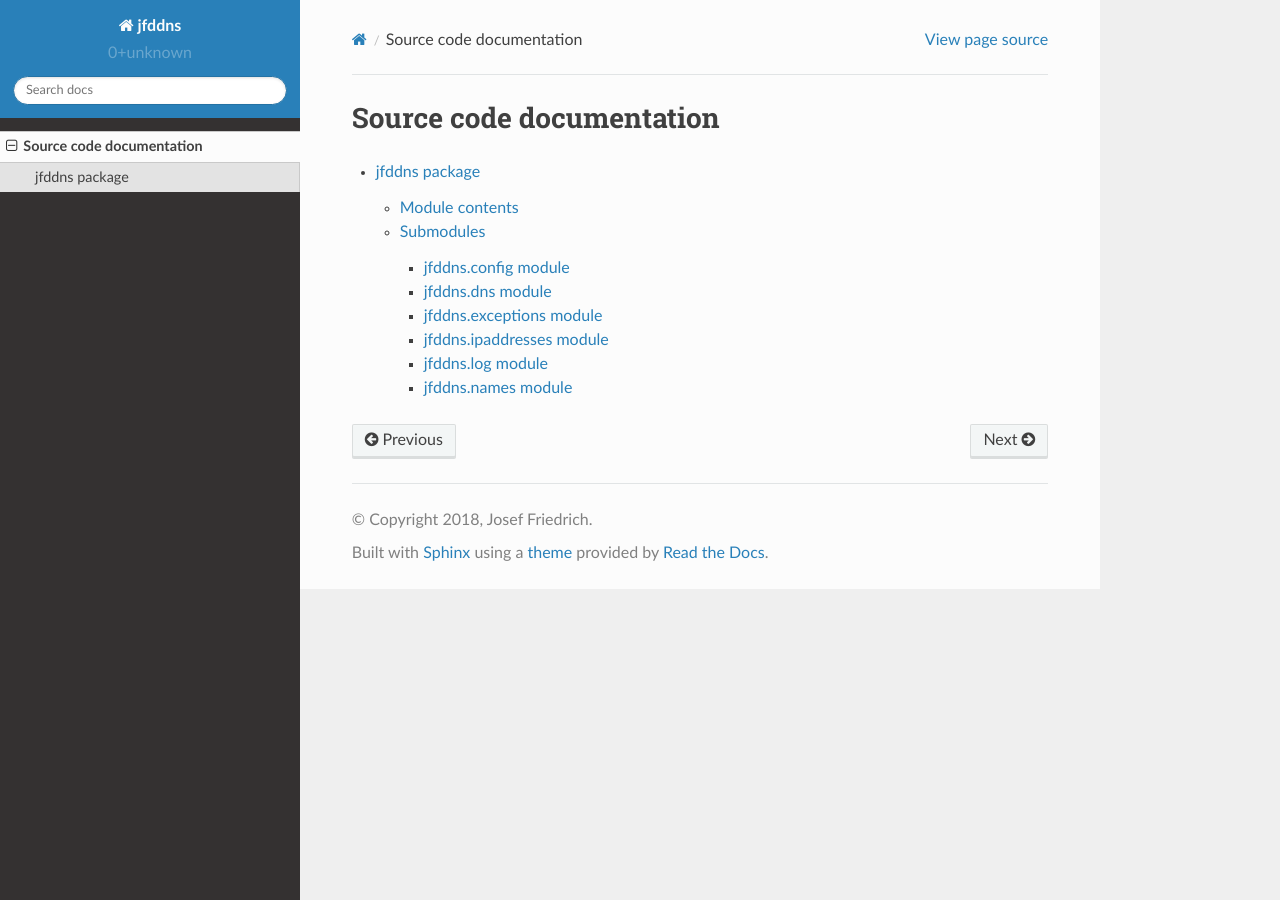
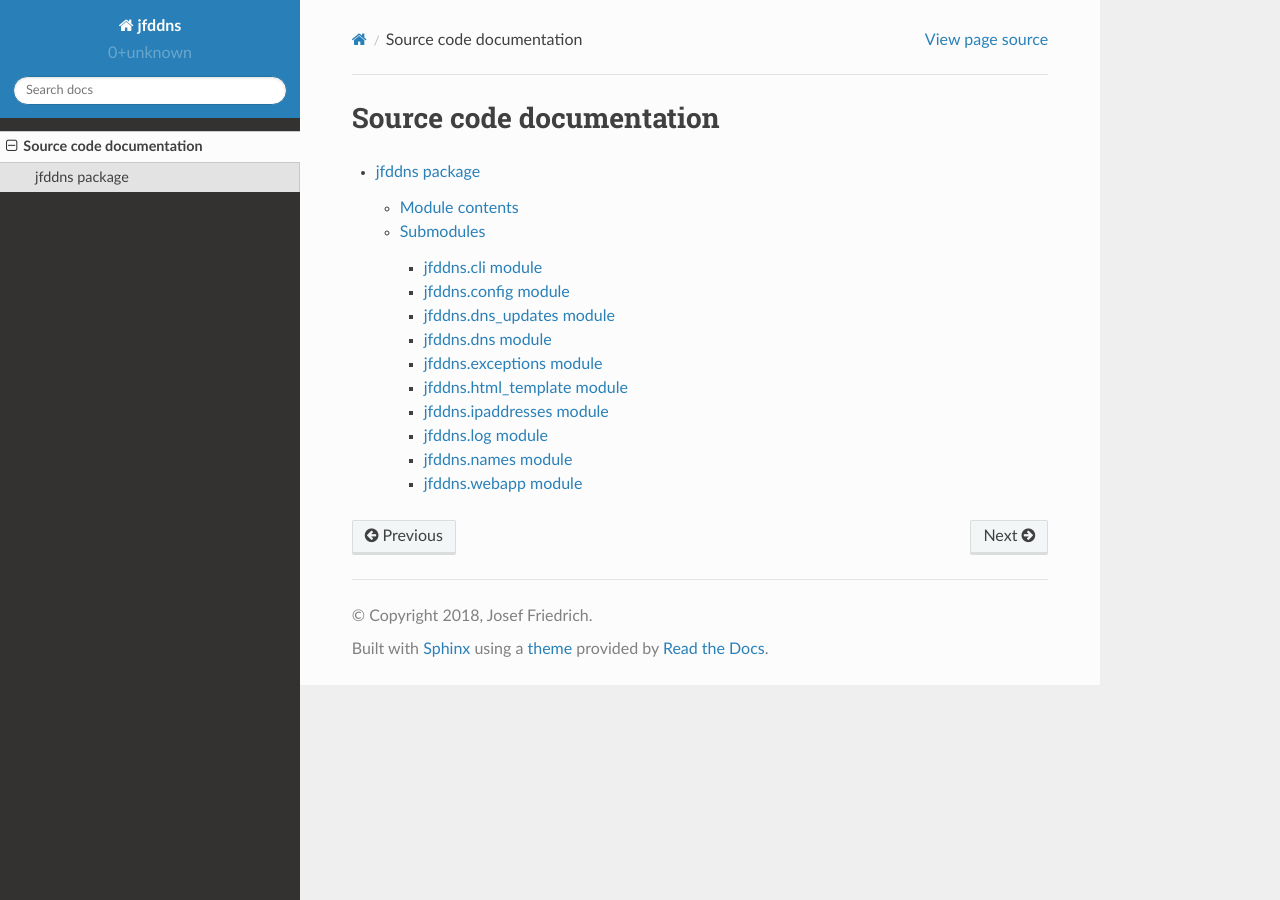
Before and after one commit to Josef-Friedrich/dyndns, a Sphinx documentation site: the page built from doc/source/modules.rst, in a window 1280 px wide. Built offline with Sphinx 7.4.7 and the Read the Docs theme 2.0.0, drawn with Linux system fonts in a browser that asks for light colours.

Commit message:
Extend docs

```diff
--- a/doc/source/jfddns.rst
+++ b/doc/source/jfddns.rst
@@ -9,10 +9,20 @@ Module contents
 Submodules
 ----------
 
+jfddns.cli module
+^^^^^^^^^^^^^^^^^
+
+.. automodule:: jfddns.cli
+
 jfddns.config module
 ^^^^^^^^^^^^^^^^^^^^
 
 .. automodule:: jfddns.config
+
+jfddns.dns_updates module
+^^^^^^^^^^^^^^^^^^^^^^^^^
+
+.. automodule:: jfddns.dns_updates
 
 jfddns.dns module
 ^^^^^^^^^^^^^^^^^
@@ -24,12 +34,15 @@ jfddns.exceptions module
 
 .. automodule:: jfddns.exceptions
 
+jfddns.html_template module
+^^^^^^^^^^^^^^^^^^^^^^^^^^^
+
+.. automodule:: jfddns.html_template
 
 jfddns.ipaddresses module
 ^^^^^^^^^^^^^^^^^^^^^^^^^
 
 .. automodule:: jfddns.ipaddresses
-
 
 jfddns.log module
 ^^^^^^^^^^^^^^^^^
@@ -41,3 +54,8 @@ jfddns.names module
 ^^^^^^^^^^^^^^^^^^^
 
 .. automodule:: jfddns.names
+
+jfddns.webapp module
+^^^^^^^^^^^^^^^^^^^^
+
+.. automodule:: jfddns.webapp
```
